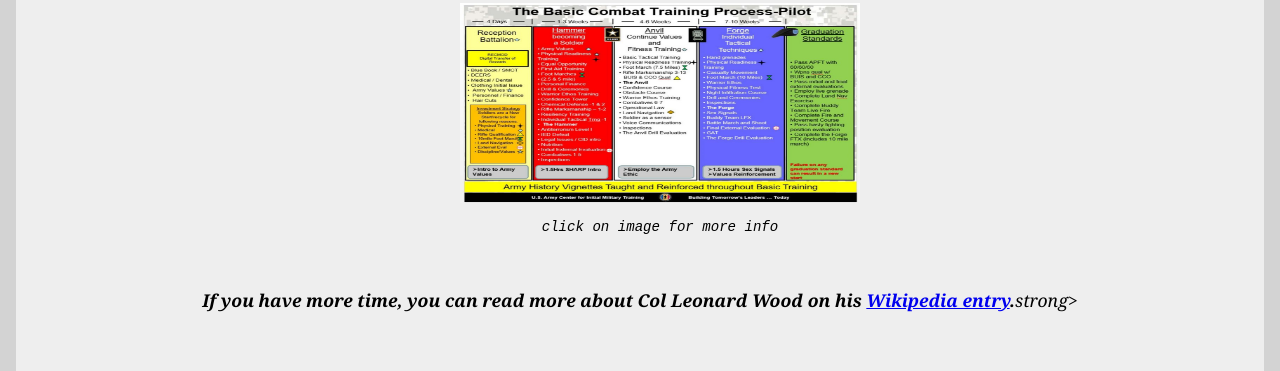
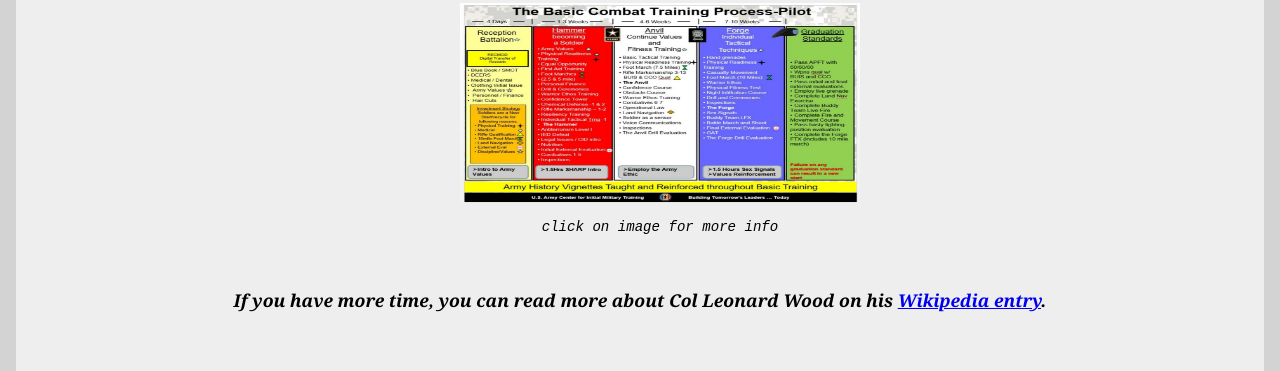
Before and after one commit to egpennington/fort-hood-tribute, a plain HTML site: page index.html in a window 1280 px wide. Shown: the part 2439-2810 px from the top of the page. Drawn offline with Linux system fonts and the light colour scheme.

Commit message:
Update index.html
spelling error adjusted

```diff
--- a/index.html
+++ b/index.html
@@ -55,7 +55,7 @@
             <center><a href= "https://home.army.mil/wood/index.php/my-fort/imt"><img src="training.jpg" target= "_blank" width= "400px" height= "200 px" alt= "The basic combat training outline"></center></a>
             <p class="small">click on image for more info</p>
         </ul>
-        <p><strong>If you have more time, you can read more about Col Leonard Wood on his <a id= "tribute-link" href= "https://en.wikipedia.org/wiki/Leonard_Wood" target= "_blank">Wikipedia entry</a>.</strong>strong></p><br>
+        <p><strong>If you have more time, you can read more about Col Leonard Wood on his <a id= "tribute-link" href= "https://en.wikipedia.org/wiki/Leonard_Wood" target= "_blank">Wikipedia entry</a>.</strong></p><br>
         <p><strong>Or take a visit to the Home of U.S. Army Fort Leonard Wood's website <a href= "https://home.army.mil/wood/index.php" target= "_blank">here!</a></strong></p>
         <iframe src="https://www.google.com/maps/embed?pb=!1m14!1m8!1m3!1d3991027.636283225!2d-88.35609185355445!3d39.26487051936457!3m2!1i1024!2i768!4f13.1!3m3!1m2!1s0x87dae86ada8ced0b%3A0x528b3550021a8ee7!2sFort%20Leonard%20Wood%2C%20MO!5e1!3m2!1sen!2sus!4v1612970689163!5m2!1sen!2sus" width="600" height="450" frameborder="0" style="border:0;" allowfullscreen="" aria-hidden="false" tabindex="0"></iframe>
         </div>
```
